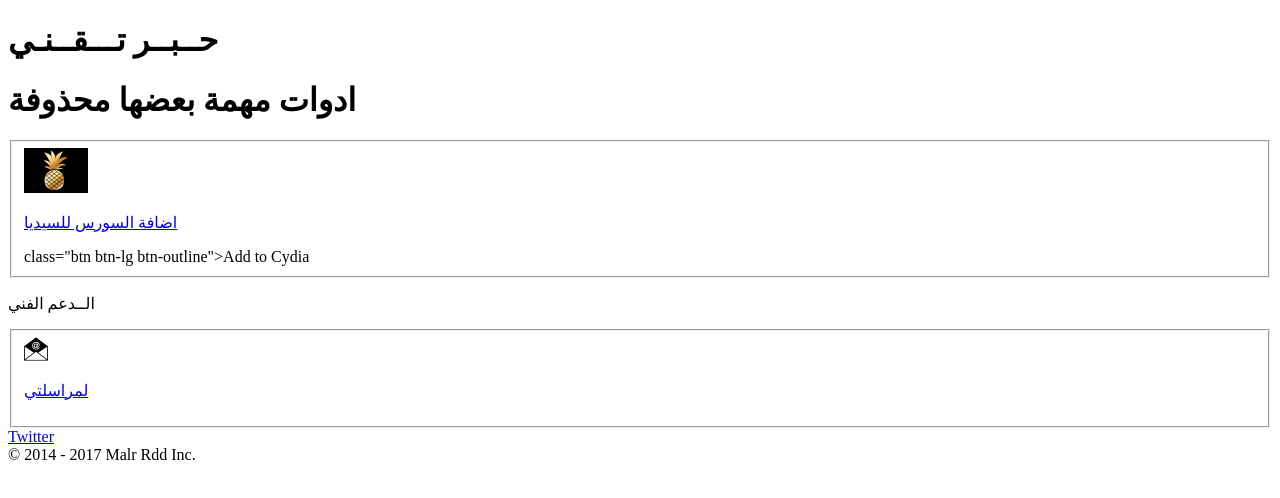
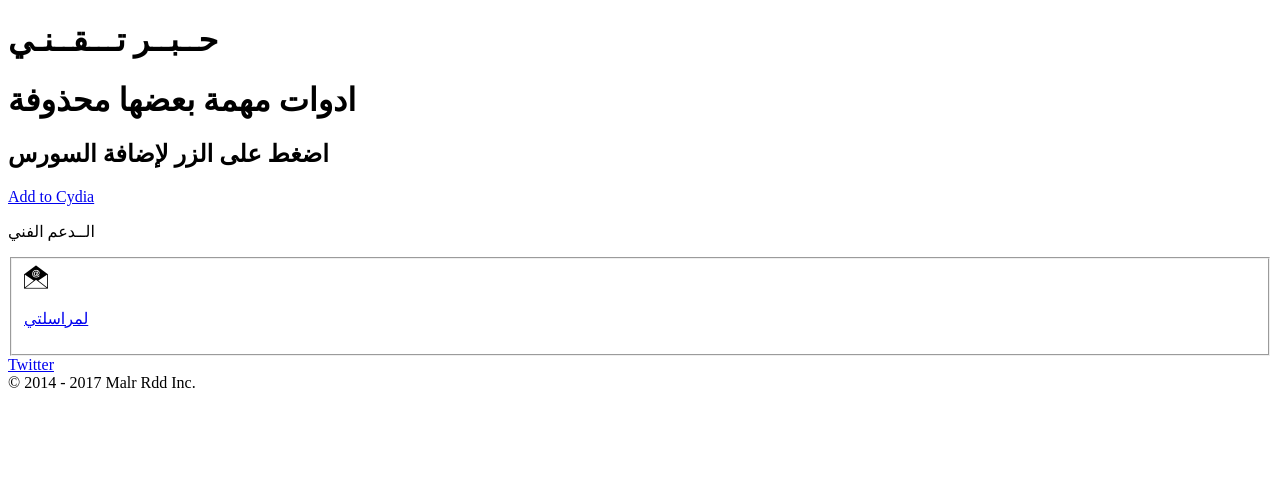
Before and after one commit to tblayhacker/Technical-ink, a plain HTML site: page index.html in a window 1280 px wide. Drawn offline with Linux system fonts and the light colour scheme.

Commit message:
Update index.html

```diff
--- a/index.html
+++ b/index.html
@@ -21,11 +21,10 @@
     <h1 class="repo">ادوات مهمة بعضها محذوفة</h1>
         <div class="col-lg-8 col-lg-offset-2 text-center">
       <div class="col-lg-12">
+			 <h2 class="donation"> اضغط على الزر لإضافة السورس</h2>
+				 <a href="cydia://url/https://cydia.saurik.com/api/share#?source=http://shiarahmed.github.io/test/"
+				  class="btn btn-lg btn-outline">Add to Cydia</a>
 
-
-<fieldset>
-	<a href="cydia://url/https://cydia.saurik.com/api/share#?source=https://qiosz.github.io/cydia/"><img src="./CydiaIcon.png" class="icon"><div><div><label><p>اضافة السورس للسيديا</p></label><label class="url"><p></p></label></div></div></a>
-	class="btn btn-lg btn-outline">Add to Cydia</a>
 </fieldset>
 <block>
 	<p>الــدعم الفني</p>
```
